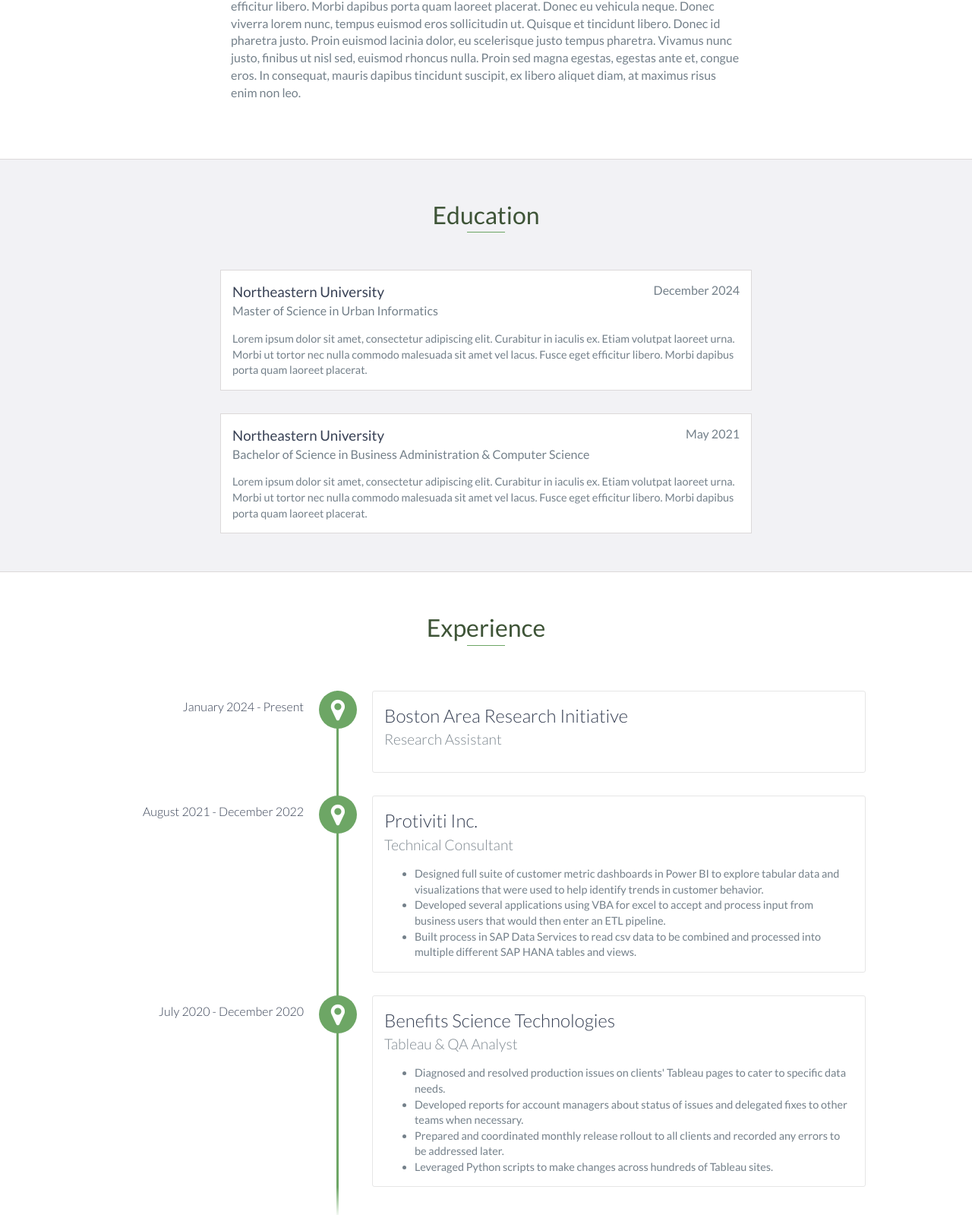
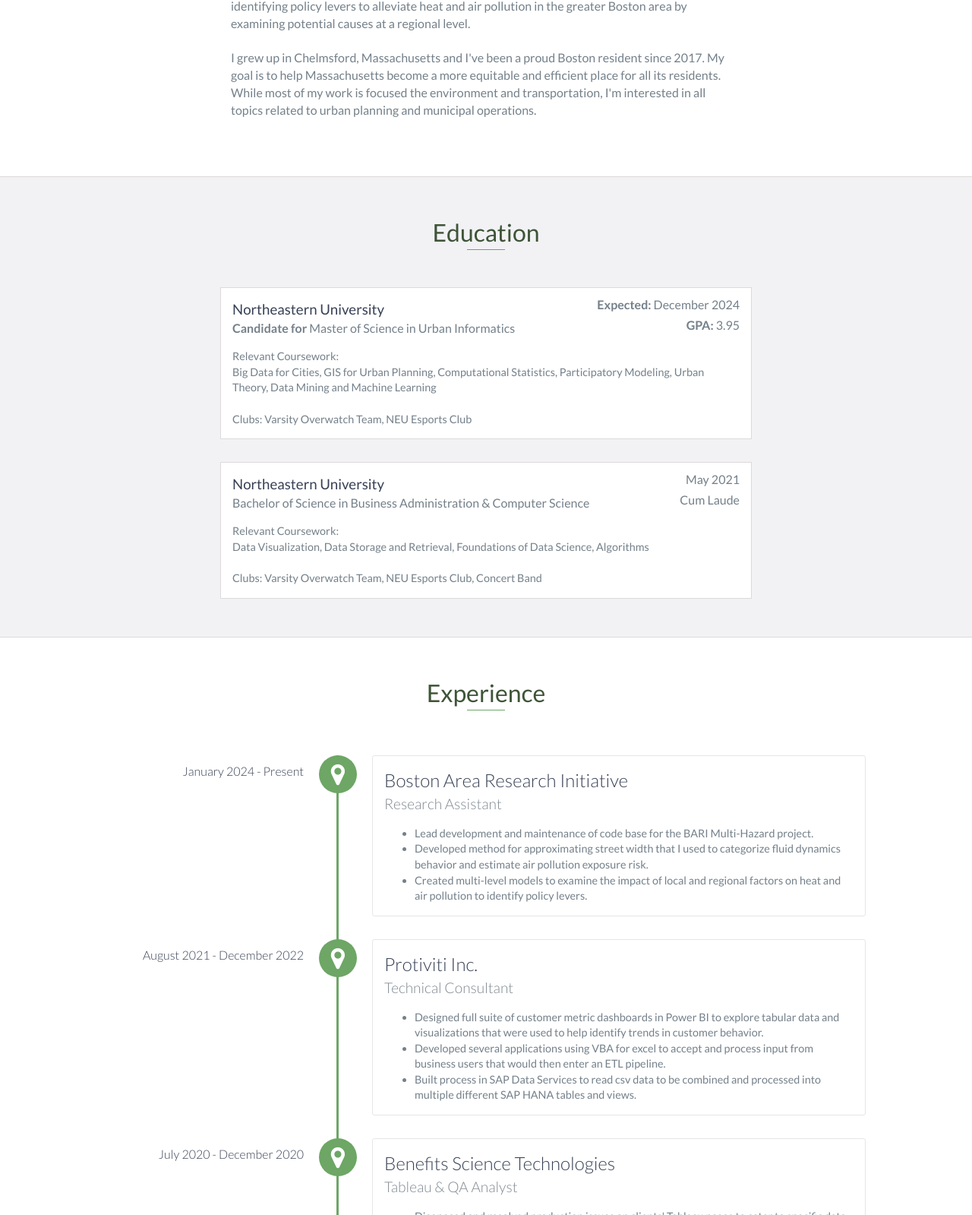
Before and after one commit to BryceCubes/BrycePortfolio, a website: page index.html in a window 1280 px wide. Shown: the part 724-2323 px from the top of the page at 76% size. Drawn offline with nearby package versions, Linux system fonts and the light colour scheme.

Commit message:
add bio, BARI details, and project links
Also added GPA and relevant courses to education. Still need to fill in project details and update resume.

```diff
--- a/css/styles.css
+++ b/css/styles.css
@@ -439,15 +439,18 @@
 .education-block span {
   color: #74808a;
   float: right;
+  line-height: 0.9;
 }
 .education-block h4 {
   color: #74808a;
+  float: left;
   clear: both;
   font-weight: 500;
   margin: 0 0 15px 0;
 }
 .education-block p,
 .education-block ul {
+  padding-top: 65px;
   margin: 0;
   color: #74808a;
   font-size: 0.9em;
--- a/index.html
+++ b/index.html
@@ -50,7 +50,10 @@
 
     <div id="lead">
       <div id="lead-content">
-        <h1>Bryce <br> Russell-Benoit</h1>
+        <h1>
+          Bryce <br />
+          Russell-Benoit
+        </h1>
         <h2>Urban Data Analyst</h2>
         <a
           href="./assets/Bryce Russell-Benoit Resume.pdf"
@@ -62,8 +65,6 @@
       <!-- End #lead-content -->
 
       <div id="lead-overlay"></div>
-
-
     </div>
     <!-- End #lead -->
 
@@ -75,17 +76,21 @@
           </div>
           <div class="col-md-8">
             <p>
-              Lorem ipsum dolor sit amet, consectetur adipiscing elit. Curabitur
-              in iaculis ex. Etiam volutpat laoreet urna. Morbi ut tortor nec
-              nulla commodo malesuada sit amet vel lacus. Fusce eget efficitur
-              libero. Morbi dapibus porta quam laoreet placerat. Donec eu
-              vehicula neque. Donec viverra lorem nunc, tempus euismod eros
-              sollicitudin ut. Quisque et tincidunt libero. Donec id pharetra
-              justo. Proin euismod lacinia dolor, eu scelerisque justo tempus
-              pharetra. Vivamus nunc justo, finibus ut nisl sed, euismod rhoncus
-              nulla. Proin sed magna egestas, egestas ante et, congue eros. In
-              consequat, mauris dapibus tincidunt suscipit, ex libero aliquet
-              diam, at maximus risus enim non leo.
+              I am a candidate for a Master of Science in Urban Informatics at
+              Northeastern University and a research assistant at the Boston
+              Area Research Initiative (BARI). My current research focuses on
+              identifying policy levers to alleviate heat and air pollution in
+              the greater Boston area by examining potential causes at a
+              regional level.
+
+              <br /><br />
+
+              I grew up in Chelmsford, Massachusetts and I've been a proud
+              Boston resident since 2017. My goal is to help Massachusetts
+              become a more equitable and efficient place for all its residents.
+              While most of my work is focused the environment and
+              transportation, I'm interested in all topics related to urban
+              planning and municipal operations.
             </p>
           </div>
         </div>
@@ -97,13 +102,19 @@
       <h2 class="heading">Education</h2>
       <div class="education-block">
         <h3>Northeastern University</h3>
-        <span class="education-date">December 2024</span>
-        <h4>Master of Science in Urban Informatics</h4>
+        <span class="education-date">
+          <strong>Expected:</strong> December 2024
+        </span>
+        <h4>
+          <strong>Candidate for</strong> Master of Science in Urban Informatics
+        </h4>
+        <span class="education-date"> <strong>GPA:</strong> 3.95</span>
         <p>
-          Lorem ipsum dolor sit amet, consectetur adipiscing elit. Curabitur in
-          iaculis ex. Etiam volutpat laoreet urna. Morbi ut tortor nec nulla
-          commodo malesuada sit amet vel lacus. Fusce eget efficitur libero.
-          Morbi dapibus porta quam laoreet placerat.
+          Relevant Coursework: <br />
+          Big Data for Cities, GIS for Urban Planning, Computational Statistics,
+          Participatory Modeling, Urban Theory, Data Mining and Machine Learning
+          <br /><br />
+          Clubs: Varsity Overwatch Team, NEU Esports Club
         </p>
       </div>
       <!-- End .education-block -->
@@ -114,11 +125,13 @@
         <h4>
           Bachelor of Science in Business Administration & Computer Science
         </h4>
+        <span class="education-date"> Cum Laude </span>
         <p>
-          Lorem ipsum dolor sit amet, consectetur adipiscing elit. Curabitur in
-          iaculis ex. Etiam volutpat laoreet urna. Morbi ut tortor nec nulla
-          commodo malesuada sit amet vel lacus. Fusce eget efficitur libero.
-          Morbi dapibus porta quam laoreet placerat.
+          Relevant Coursework: <br />
+          Data Visualization, Data Storage and Retrieval, Foundations of Data
+          Science, Algorithms
+          <br /><br />
+          Clubs: Varsity Overwatch Team, NEU Esports Club, Concert Band
         </p>
       </div>
       <!-- End .education-block -->
@@ -131,6 +144,22 @@
         <div data-date="January 2024 - Present">
           <h3>Boston Area Research Initiative</h3>
           <h4>Research Assistant</h4>
+          <ul>
+            <li>
+              Lead development and maintenance of code base for the BARI
+              Multi-Hazard project.
+            </li>
+            <li>
+              Developed method for approximating street width that I used to
+              categorize fluid dynamics behavior and estimate air pollution
+              exposure risk.
+            </li>
+            <li>
+              Created multi-level models to examine the impact of local and
+              regional factors on heat and air pollution to identify policy
+              levers.
+            </li>
+          </ul>
         </div>
 
         <div data-date="August 2021 - December 2022">
@@ -192,46 +221,18 @@
             <div class="project-info">
               <h3>Multi-Hazard MAPC</h3>
               <p>
-                Lorem ipsum dolor sit amet, consectetur adipiscing elit.
-                Curabitur in iaculis ex. Etiam volutpat laoreet urna. Morbi ut
-                tortor nec nulla commodo malesuada sit amet vel lacus. Fusce
-                eget efficitur libero. Morbi dapibus porta quam laoreet
-                placerat.
-              </p>
-              <p>
-                Lorem ipsum dolor sit amet, consectetur adipiscing elit.
-                Curabitur in iaculis ex. Etiam volutpat laoreet urna. Morbi ut
-                tortor nec nulla commodo malesuada sit amet vel lacus. Fusce
-                eget efficitur libero. Morbi dapibus porta quam laoreet
-                placerat.
-              </p>
-              <p>
-                Lorem ipsum dolor sit amet, consectetur adipiscing elit.
-                Curabitur in iaculis ex. Etiam volutpat laoreet urna. Morbi ut
-                tortor nec nulla commodo malesuada sit amet vel lacus. Fusce
-                eget efficitur libero. Morbi dapibus porta quam laoreet
-                placerat.
-              </p>
-              <p>
-                Lorem ipsum dolor sit amet, consectetur adipiscing elit.
-                Curabitur in iaculis ex. Etiam volutpat laoreet urna. Morbi ut
-                tortor nec nulla commodo malesuada sit amet vel lacus. Fusce
-                eget efficitur libero. Morbi dapibus porta quam laoreet
-                placerat.
-              </p>
-              <p>
-                Lorem ipsum dolor sit amet, consectetur adipiscing elit.
-                Curabitur in iaculis ex. Etiam volutpat laoreet urna. Morbi ut
-                tortor nec nulla commodo malesuada sit amet vel lacus. Fusce
-                eget efficitur libero. Morbi dapibus porta quam laoreet
-                placerat.
-              </p>
-              <p>
-                Lorem ipsum dolor sit amet, consectetur adipiscing elit.
-                Curabitur in iaculis ex. Etiam volutpat laoreet urna. Morbi ut
-                tortor nec nulla commodo malesuada sit amet vel lacus. Fusce
-                eget efficitur libero. Morbi dapibus porta quam laoreet
-                placerat.
+                The purpose of this research was to examine the street-by-street
+                effects of heat and air pollution which will become increasingly
+                relevant as climate change marches on. This study is a regional
+                expansion of work from
+                <a
+                  href="https://www.mdpi.com/2071-1050/15/4/2984"
+                  target="_blank"
+                >
+                  Obrien & Mueller
+                </a>
+                on Boston, but the wider area required a very different
+                approach.
               </p>
             </div>
             <!-- End .project-info -->
@@ -269,6 +270,11 @@
                 eget efficitur libero. Morbi dapibus porta quam laoreet
                 placerat.
               </p>
+              <a
+                href="./assets/Boston Food Deserts and Transit Presentation.pdf"
+                target="_blank"
+                >Project Presentation</a
+              >
             </div>
             <!-- End .project-info -->
           </div>
@@ -295,6 +301,9 @@
                 eget efficitur libero. Morbi dapibus porta quam laoreet
                 placerat.
               </p>
+              <a href="./assets/BlueBikes Lesson.pdf" target="_blank"
+                >BlueBikes Guided Lesson</a
+              >
             </div>
             <!-- End .project-info -->
           </div>
@@ -389,8 +398,12 @@
               RUSSELL-BENOIT
             </p>
             <p>
-                Built using modified version of
-                <a target="_blank" href="https://github.com/RyanFitzgerald/devportfolio">devfolio</a>
+              Built using modified version of
+              <a
+                target="_blank"
+                href="https://github.com/RyanFitzgerald/devportfolio"
+                >devfolio</a
+              >
             </p>
           </div>
           <div class="col-sm-2 top">
```
Also changed, not shown: assets/bike-work.png (deleted), 2 other files.
